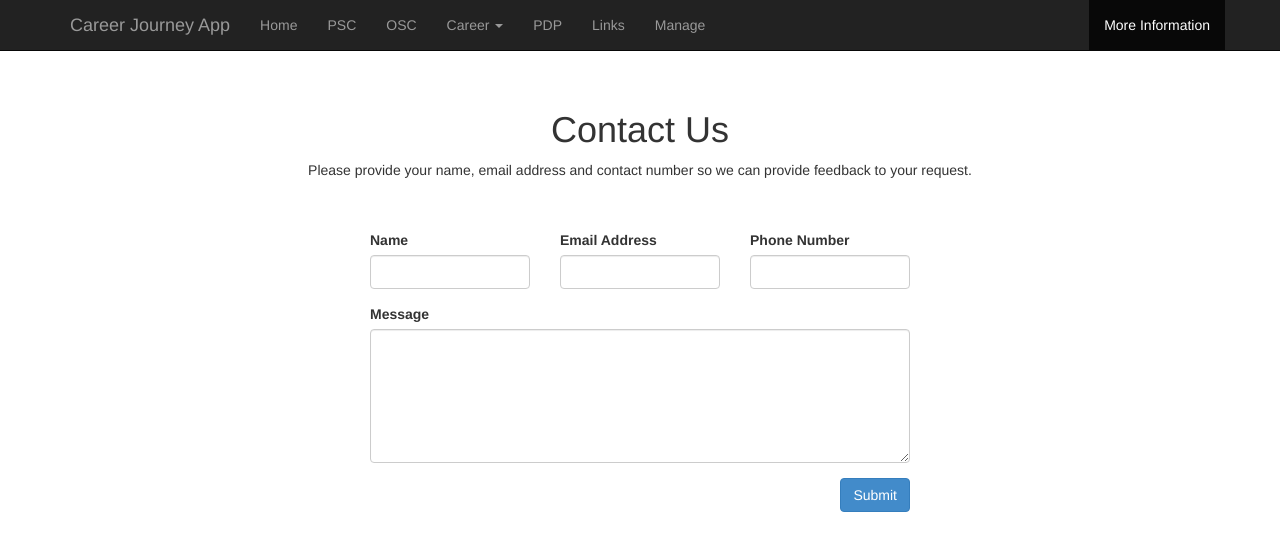
After one commit to tnsw/CareerJourney, a CodeIgniter app: page /careerjourneyapp/contact in a window 1280 px wide. The commit adds this page. Shown: the top 551 px of the page. Run offline with CodeIgniter, Linux system fonts and the light colour scheme; some libraries are stand-ins or nearby versions.

Commit message:
Updated 8 April 2014

```diff
--- /dev/null
+++ b/application/controllers/contact.php
@@ -0,0 +1,13 @@
+<?php if ( ! defined('BASEPATH')) exit('No direct script access allowed');
+
+class Contact extends CI_Controller {
+
+    function index()
+	{
+                $data["title"] = "TfNSW Career Journey Prototype";
+                $data["page"] = "Contact";
+		$this->load->view('header', $data);
+		$this->load->view('contact');
+                $this->load->view('footer');
+	}
+}
--- /dev/null
+++ b/application/views/contact.php
@@ -0,0 +1,35 @@
+    <div class="starter-template">
+      <h1>Contact Us</h1>
+      <p>Please provide your name, email address and contact number so we can provide feedback to your request.</p>
+
+    </div>
+
+
+<div class="col-sm-6 col-sm-offset-3">
+
+        <form role="form" method="POST" action="contact-form-submission.php">
+            <div class="row">
+                <div class="form-group col-lg-4">
+                    <label for="input1">Name</label>
+                    <input type="text" name="contact_name" class="form-control" id="input1">
+                </div>
+                <div class="form-group col-lg-4">
+                    <label for="input2">Email Address</label>
+                    <input type="email" name="contact_email" class="form-control" id="input2">
+                </div>
+                <div class="form-group col-lg-4">
+                    <label for="input3">Phone Number</label>
+                    <input type="phone" name="contact_phone" class="form-control" id="input3">
+                </div>
+                <div class="clearfix"></div>
+                <div class="form-group col-lg-12">
+                    <label for="input4">Message</label>
+                    <textarea name="contact_message" class="form-control" rows="6" id="input4"></textarea>
+                </div>
+                <div class="form-group col-lg-12">
+                    <input type="hidden" name="save" value="contact">
+                    <button type="submit" class="btn btn-primary pull-right">Submit</button>
+                </div>
+            </div>
+        </form>
+    </div>
--- a/application/views/footer.php
+++ b/application/views/footer.php
@@ -4,13 +4,21 @@
     <!-- Bootstrap core JavaScript
     ================================================== -->
     <!-- Placed at the end of the document so the pages load faster -->
-    <script src="https://code.jquery.com/jquery-1.10.2.min.js"></script>
+
+
+   <!-- REMOVE THIS LINE <script src="https://code.jquery.com/jquery-1.10.2.min.js"></script> -->
+
+
+
+    <script src="<?php echo asset_url();?>js/jquery-1.10.2.min.js"></script>
+
+
     <script src="<?php echo asset_url();?>js/bootstrap.min.js"></script>
 
 
     <!-- Pop over Code
-    <script src="<?php echo asset_url();?>js/bootstrap-popover.js"></script>
-    <script src="<?php echo asset_url();?>js/bootstrap-tooltip.js"></script>
+    <script src="<#?php echo asset_url();?>js/bootstrap-popover.js"></script>
+    <script src="<#?php echo asset_url();?>js/bootstrap-tooltip.js"></script>
     <script>
     $(function ()
         { $("#pop").popover();
--- a/application/views/header.php
+++ b/application/views/header.php
@@ -20,6 +20,10 @@
       <script src="https://oss.maxcdn.com/libs/html5shiv/3.7.0/html5shiv.js"></script>
       <script src="https://oss.maxcdn.com/libs/respond.js/1.4.2/respond.min.js"></script>
     <![endif]-->
+
+
+
+
   </head>
 
   <body>
@@ -60,7 +64,7 @@
 
 
           <ul class ="nav navbar-nav navbar-right">
-               <li class="active"><a class="navbar-right" href="mailto:Kevin.XING@transport.nsw.gov.au">More Information</a></li>
+               <li class="active"><a class="navbar-right" href="<?php echo base_url();?>contact">More Information</a></li>
           </ul>
         </div><!--/.nav-collapse -->
 
--- a/application/views/home.php
+++ b/application/views/home.php
@@ -5,3 +5,8 @@
 
 
      </div>
+
+    <div class="jumbotron">
+
+      	<p class = "text-center">Please select from the navigation above to begin your journey.</p>
+    </div>
```
